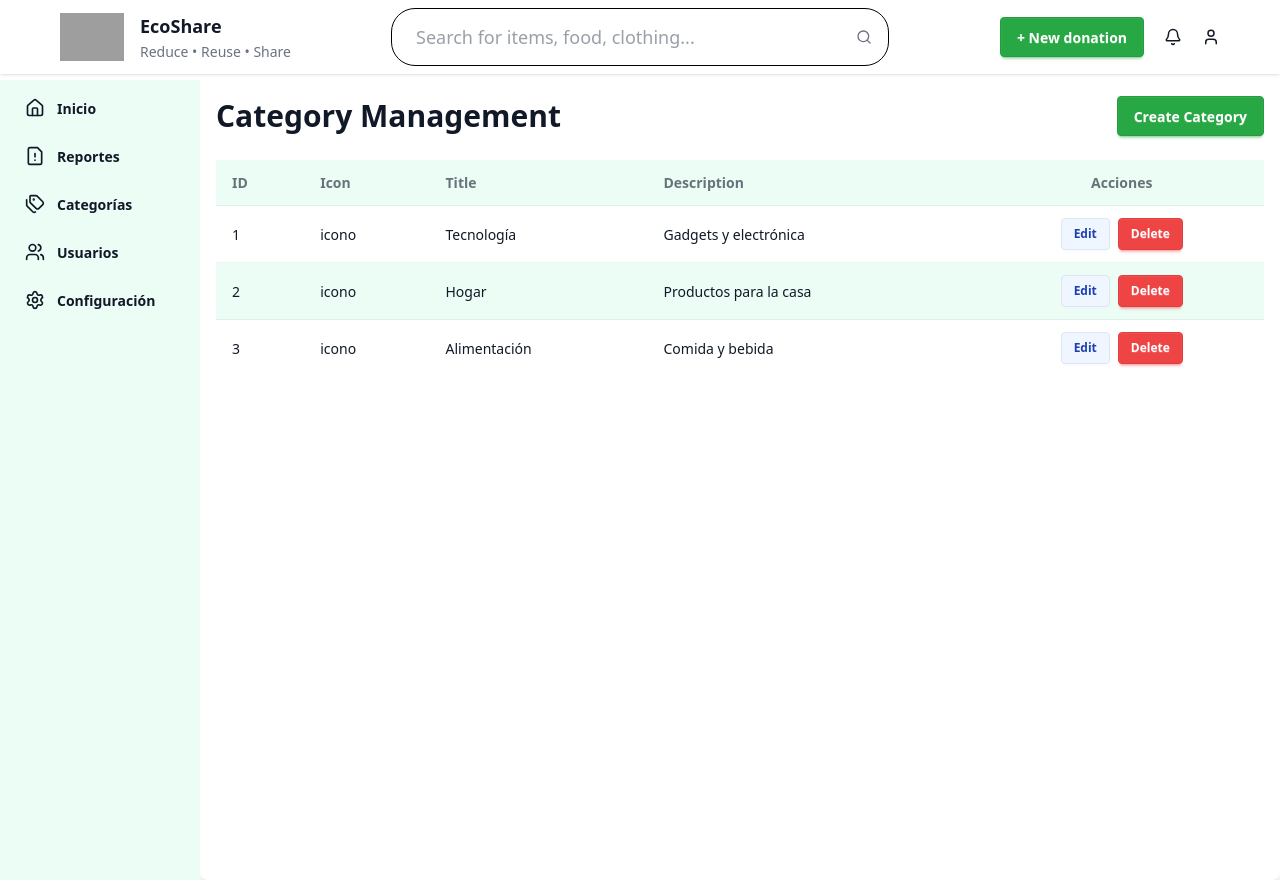
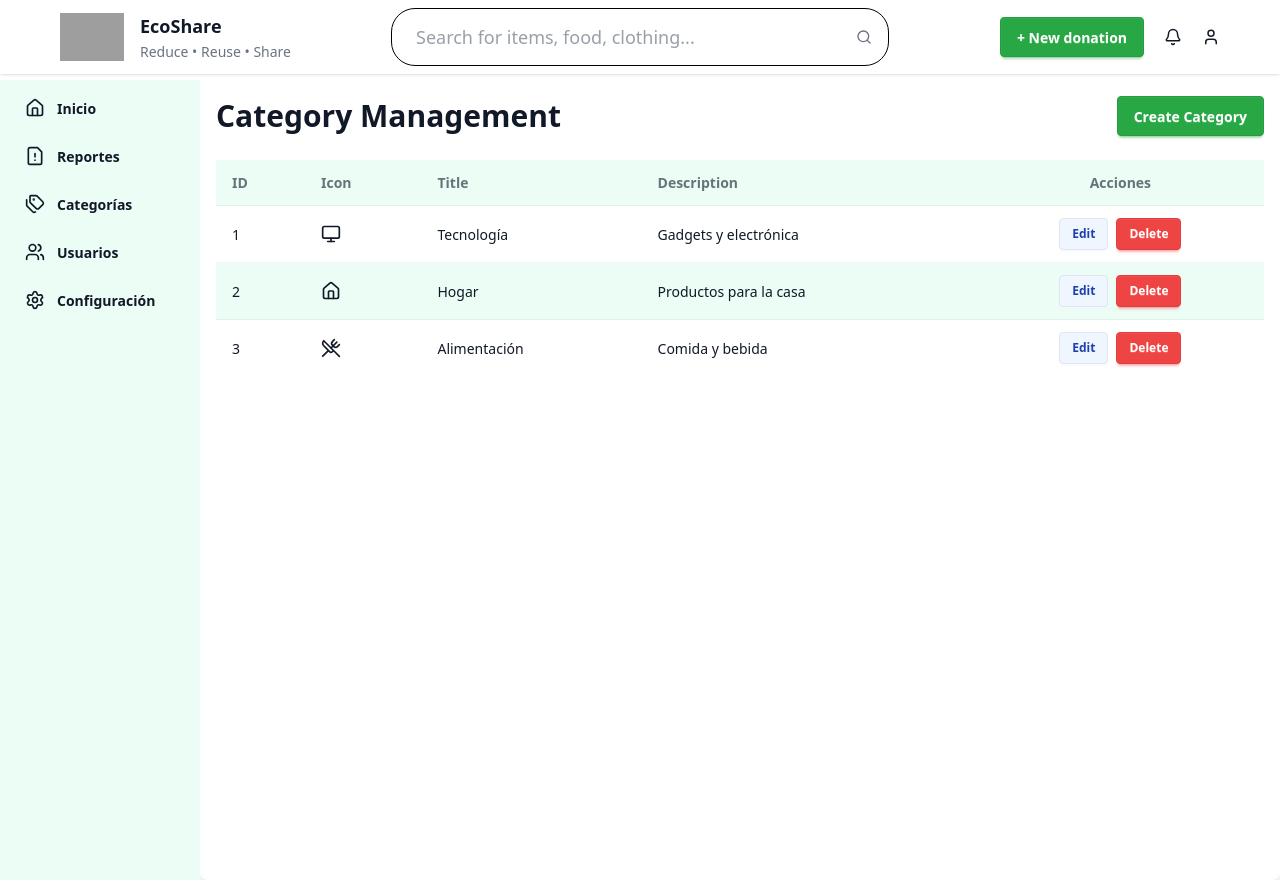
Before and after one commit to rfiguerac/ecoshare, a React (Vite) app: page /dashboard/category in a window 1280 px wide. Built offline with nearby package versions, Linux system fonts and the light colour scheme; grey boxes are pictures that could not be loaded.

Commit message:
añadido que se muestre el icono en la tabla de categorias

```diff
--- a/src/components/Dashboard/CategoriesTable.tsx
+++ b/src/components/Dashboard/CategoriesTable.tsx
@@ -1,4 +1,7 @@
+import type { FC } from "react";
 import type { Category } from "../../domain/interfaces/Category";
+import type { LucideProps } from "lucide-react";
+import * as Icons from "lucide-react";
 
 type CategoriesTableProps = {
     categoriesRecived: Category[],
@@ -7,8 +10,13 @@ type CategoriesTableProps = {
     deleteCategory: (idCat: number) => void
 };
 
-export const CategoriesTable = ({ categoriesRecived, setEdit, setOpen, deleteCategory }: CategoriesTableProps ) => {
+export const CategoriesTable = ({ categoriesRecived, setEdit, setOpen, deleteCategory }: CategoriesTableProps) => {
 
+const searchIcon = (iconName: string) : FC<LucideProps> => {
+
+        const iconComponent = (Icons as any)[iconName]
+        return iconComponent
+    }
     return (
         <div className="overflow-x-auto">
             <table className="table w-full table-zebra">
@@ -23,12 +31,12 @@ export const CategoriesTable = ({ categoriesRecived, setEdit, setOpen, deleteCat
                 </thead>
                 <tbody>
                     {categoriesRecived.map((category) => {
-
+                        const Icon = searchIcon(category.icon)
                         return (
                             <tr key={category.id}>
                                 <td>{category.id}</td>
                                 <td>
-                                    icono
+                                    <Icon className="w-5 h-5" />
                                 </td>
                                 <td>{category.title}</td>
                                 <td>{category.description}</td>
--- a/src/pages/DashboardCategoryPage.tsx
+++ b/src/pages/DashboardCategoryPage.tsx
@@ -61,8 +61,7 @@ export const DashboardCategory = () => {
         if (!confirmDelete) return;
 
         setCategories(categories.filter(cat => cat.id !== idCategory));
-    };
-
+    }
 
     return (
         <div className="container mx-auto p-4 bg-base-100 rounded-box shadow-xl min-h-screen">
```
